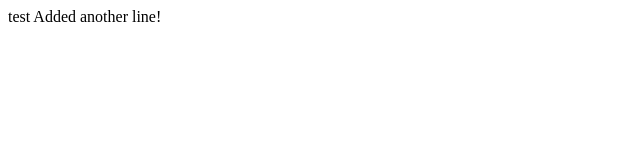
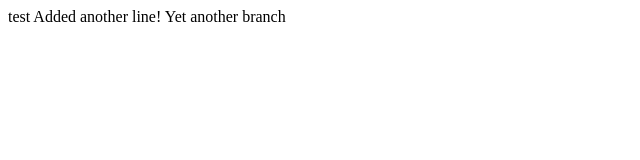
Before and after one commit to J-Bishopp/lecture1, a plain HTML site: page index.html/index.html in a window 1280 px wide. Shown: the whole page, without its empty margins (0-640 px from the left). Drawn offline with Linux system fonts and the light colour scheme.

Commit message:
another entry

```diff
--- a/index.html/index.html
+++ b/index.html/index.html
@@ -5,6 +5,7 @@
         <body>
             test
             Added another line!
+            Yet another branch
         </body>
     </head>
 </html>
```
